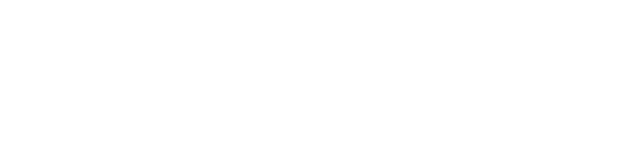
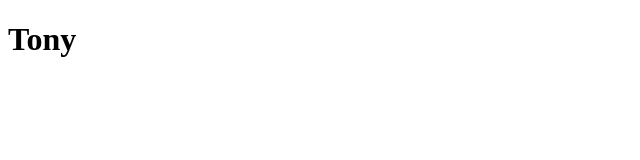
Before and after one commit to srinivaspolishetty/UIsite, a plain HTML site: page index.html in a window 1280 px wide. Shown: the whole page, without its empty margins (0-640 px from the left). Drawn offline with Linux system fonts and the light colour scheme.

Commit message:
from new branch
Tony from new branch

```diff
--- a/index.html
+++ b/index.html
@@ -4,6 +4,6 @@
 	<title>Welcome to My Page</title>
 </head>
 <body>
-
+<h1>Tony</h1>
 </body>
 </html>
```
